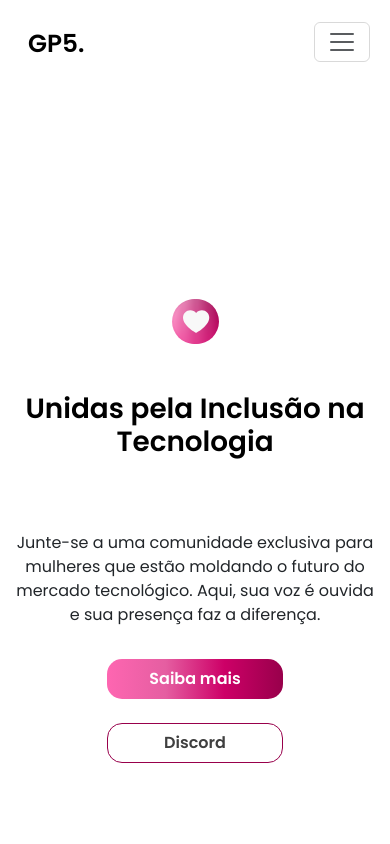
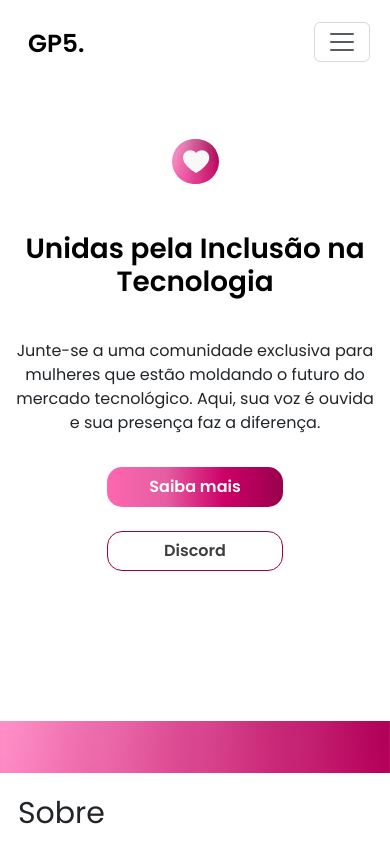
Before and after one commit to SabrinaDamascenoDev/GP5, a React (Create React App) app: page / in a window 390 px wide. Shown: the top 844 px of the page. Built offline with nearby package versions, Linux system fonts and the light colour scheme.

Commit message:
responsividade deploy

```diff
--- a/src/Componentes/InicioHome/InicioHome.js
+++ b/src/Componentes/InicioHome/InicioHome.js
@@ -40,7 +40,7 @@ function Inicio() {
       <div className="container">
         <div className="d-flex flex-lg-row flex-column align-items-lg-start align-items-center g-5 elementosInicio">
           <div className="titulosInicio1 col-lg-5 d-flex flex-column align-items-lg-start align-items-center text-lg-start text-center">
-            <div className="d-flex flex-column flex-lg-row align-items-center justify-content-center justify-content-lg-start mb-5">
+            <div className="d-flex flex-column flex-lg-row align-items-center justify-content-center justify-content-lg-start mb-3">
               <img
                 src={coracao}
                 alt="Coracao"
--- a/src/Componentes/InicioHome/inicio.css
+++ b/src/Componentes/InicioHome/inicio.css
@@ -76,10 +76,20 @@ body{
     gap: 12em;
   }
 
+/* Adicione este bloco ao final do seu arquivo CSS */
+
 @media (max-width: 780px) {
+  .container {
+    margin-top: 0em; /* Ajuste conforme necessário */
+  }
 
-  .img{
-    display: none;
+  .titulosInicio1 {
+    margin-top: 0; /* Ajuste a margem superior para centralizar os elementos conforme desejado */
+  }
+
+  .elementosInicio {
+    gap: 2em; /* Ajuste o gap conforme necessário para uma melhor visualização */
+    flex-direction: column; /* Altere a direção do flex para coluna se necessário */
   }
 }
 
```
